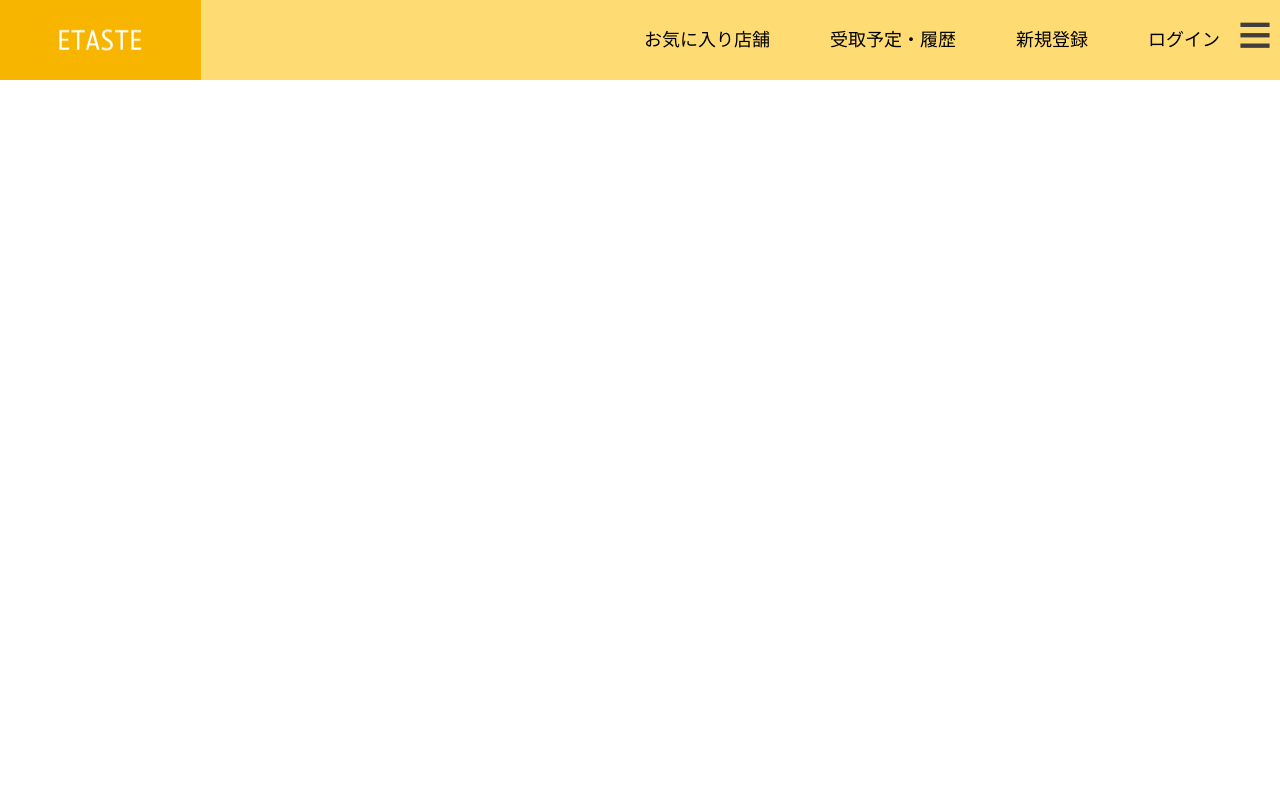
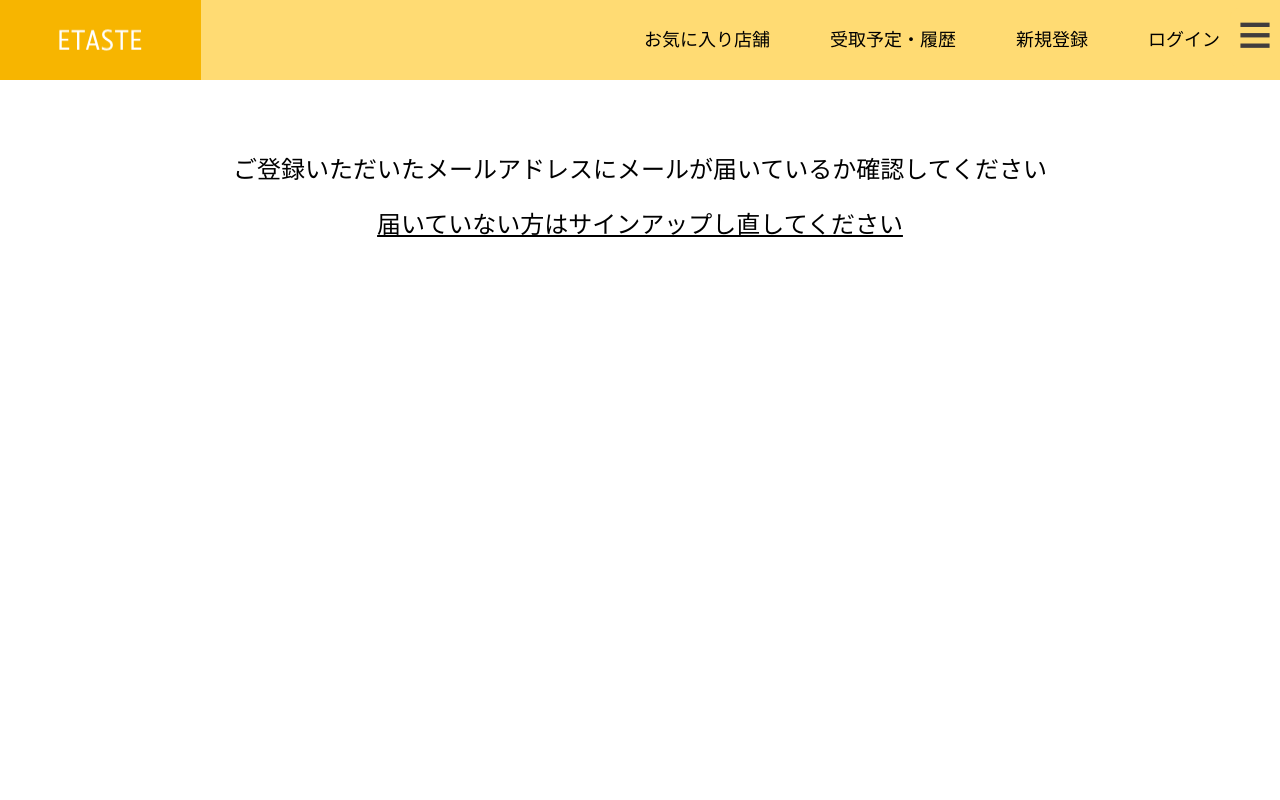
Before and after one commit to Kota-Y/etaste, a React (Create React App) app in the folder app/: page /mail-check in a window 1280 px wide. Shown: the top 800 px of the page. Built offline with nearby package versions, Linux system fonts and the light colour scheme; what google-maps-react would draw is missing.

Commit message:
Create Link MailCheck <-> SignUp

```diff
--- a/app/src/CSS/LoginFeature.css
+++ b/app/src/CSS/LoginFeature.css
@@ -118,3 +118,13 @@ input[type=checkbox]{
 .comp-button:hover{
     background-color: #ffdb73;
 }
+
+/* MailCheck.css */
+.mailcheck-container{
+    margin: 70px auto;
+    text-align: center;
+}
+
+.account-miss h2{
+    text-decoration: underline;
+}
--- /dev/null
+++ b/app/src/Components/MailCheck.js
@@ -0,0 +1,23 @@
+import React from "react";
+import { withRouter } from "react-router";
+
+class MailCheck extends React.Component {
+    handleToSignUpPage = () => {
+        this.props.history.push("/sign-up");
+    };
+
+    render() {
+        return (
+            <div className='mailcheck-container'>
+                <h2>ご登録いただいたメールアドレスにメールが届いているか確認してください</h2>
+                <div className='account-miss'>
+                    <h2
+                        onClick={ this.handleToSignUpPage }
+                    >届いていない方はサインアップし直してください</h2>
+                </div>
+            </div>
+        );
+    }
+}
+
+export default withRouter(MailCheck);
--- a/app/src/Components/Main.js
+++ b/app/src/Components/Main.js
@@ -17,6 +17,7 @@ import Unsubscribe from "./Unsubscribe";
 import UserFin from "./UserFin";
 import Login from "./Login";
 import SignUp from "./SignUp";
+import MailCheck from "./MailCheck";
 import "../CSS/Main.css";
 
 class Main extends React.Component {
@@ -40,6 +41,7 @@ class Main extends React.Component {
           <Route exact path={"/user-fin"} component={UserFin} />
           <Route exact path={"/login"} component={Login} />
           <Route exact path={"/sign-up"} component={SignUp} />
+          <Route exact path={"/mail-check"} component={MailCheck} />
         </Switch>
       </div>
     );
--- a/app/src/Components/SignUp.js
+++ b/app/src/Components/SignUp.js
@@ -4,10 +4,13 @@ import { withRouter } from "react-router";
 import "../CSS/LoginFeature.css";
 
 class SignUp extends React.Component {
+    handleToMailCheckPage = () => {
+        this.props.history.push("/mail-check");
+    };
 
-  render() {
-    return (
-      <div className='signup-container'>
+    render() {
+        return (
+        <div className='signup-container'>
             <div>
                 <form>
                     <div className='input-form'>
@@ -30,9 +33,11 @@ class SignUp extends React.Component {
                 </form>
             </div>
             <div className='comp-button'>
-                <h2>完了</h2>
+                <h2
+                    onClick={ this.handleToMailCheckPage }
+                >完了</h2>
             </div>
-      </div>
+        </div>
     );
   }
 }
```
